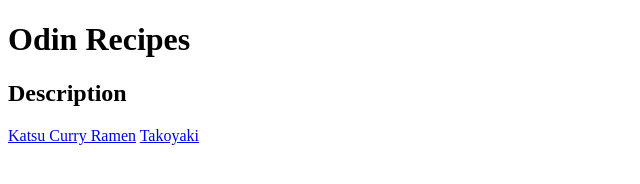
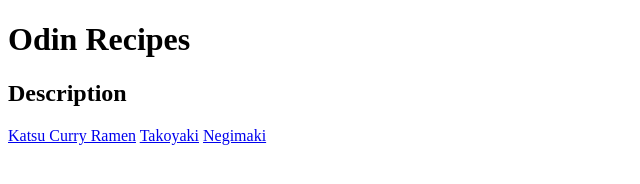
Before and after one commit to orenji-ai/odin-recipes, a plain HTML site: page index.html in a window 1280 px wide. Shown: the full height of the page, 0-640 px from the left. Drawn offline with Linux system fonts and the light colour scheme.

Commit message:
edited index to reflect negimaki recipe

```diff
--- a/index.html
+++ b/index.html
@@ -11,5 +11,6 @@
     <h2>Description</h2>
     <a href="recipes/katsu-curry-ramen.html">Katsu Curry Ramen</a>
     <a href="recipes/takoyaki.html">Takoyaki</a>
+    <a href="recipes/negimaki.html">Negimaki</a>
 </body>
 </html>
```
